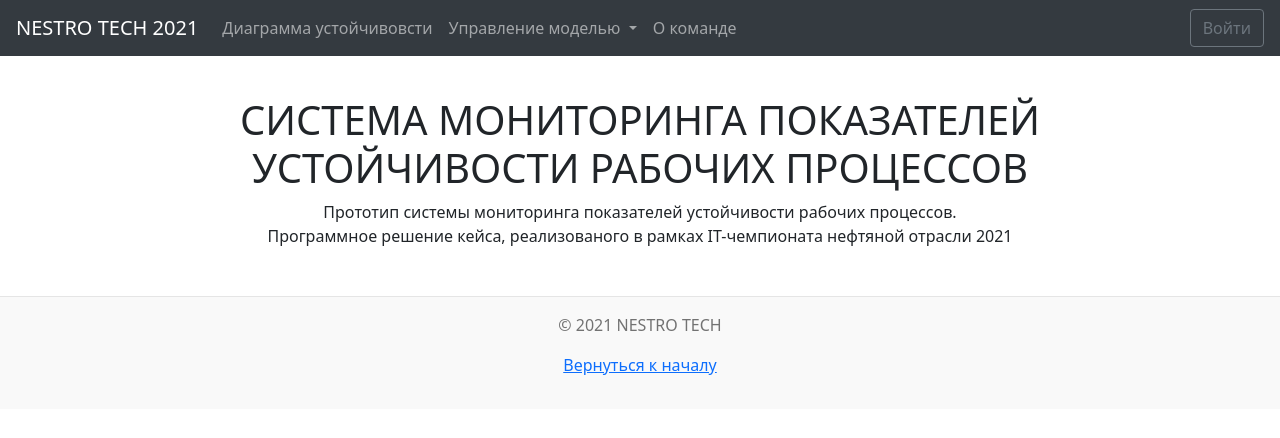
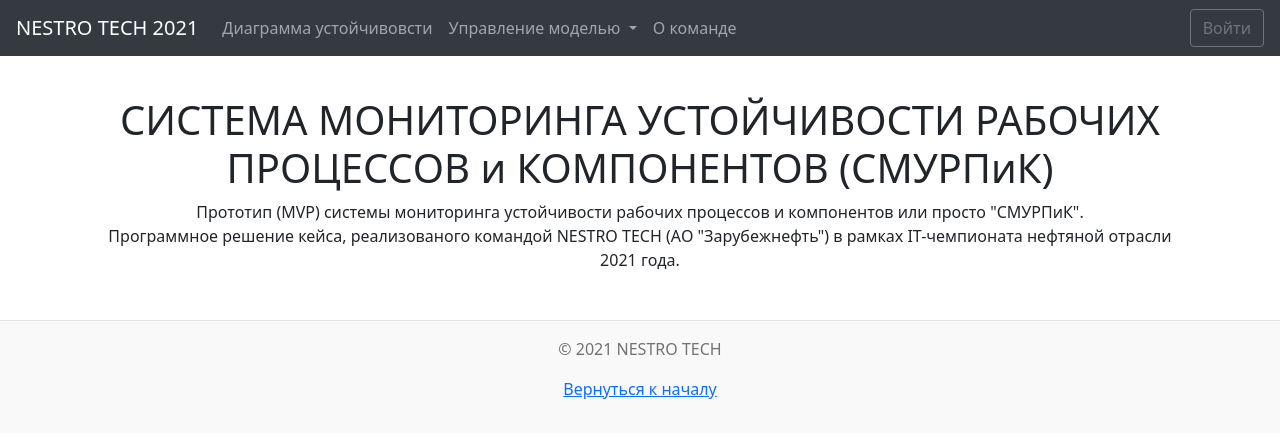
Before and after one commit to vitaliypogorelov/NESTRO_TECH_2021, a Django app: page / in a window 1280 px wide. Shown: the top 438 px of the page. Run offline with Django 3.2, Linux system fonts and the light colour scheme; some libraries are stand-ins or nearby versions.

Commit message:
Update index.html
Актуализировал название и краткое описание системы.

```diff
--- a/monstability/monstability/templates/index.html
+++ b/monstability/monstability/templates/index.html
@@ -2,9 +2,9 @@
     {% block content %}
     <main class="container">
       <div class="text-center py-5 px-3">
-        <h1>СИСТЕМА МОНИТОРИНГА ПОКАЗАТЕЛЕЙ УСТОЙЧИВОСТИ РАБОЧИХ ПРОЦЕССОВ</h1>
-        Прототип системы мониторинга показателей устойчивости рабочих процессов.</br>
-        Программное решение кейса, реализованого в рамках IT-чемпионата нефтяной отрасли 2021
+        <h1>СИСТЕМА МОНИТОРИНГА УСТОЙЧИВОСТИ РАБОЧИХ ПРОЦЕCCОВ и КОМПОНЕНТОВ (СМУРПиК)</h1>
+        Прототип (MVP) системы мониторинга устойчивости рабочих процессов и компонентов или просто "СМУРПиК".</br>
+        Программное решение кейса, реализованого командой NESTRO TECH (АО "Зарубежнефть") в рамках IT-чемпионата нефтяной отрасли 2021 года.
       </div>
     </main>
     {% endblock  %}
```
